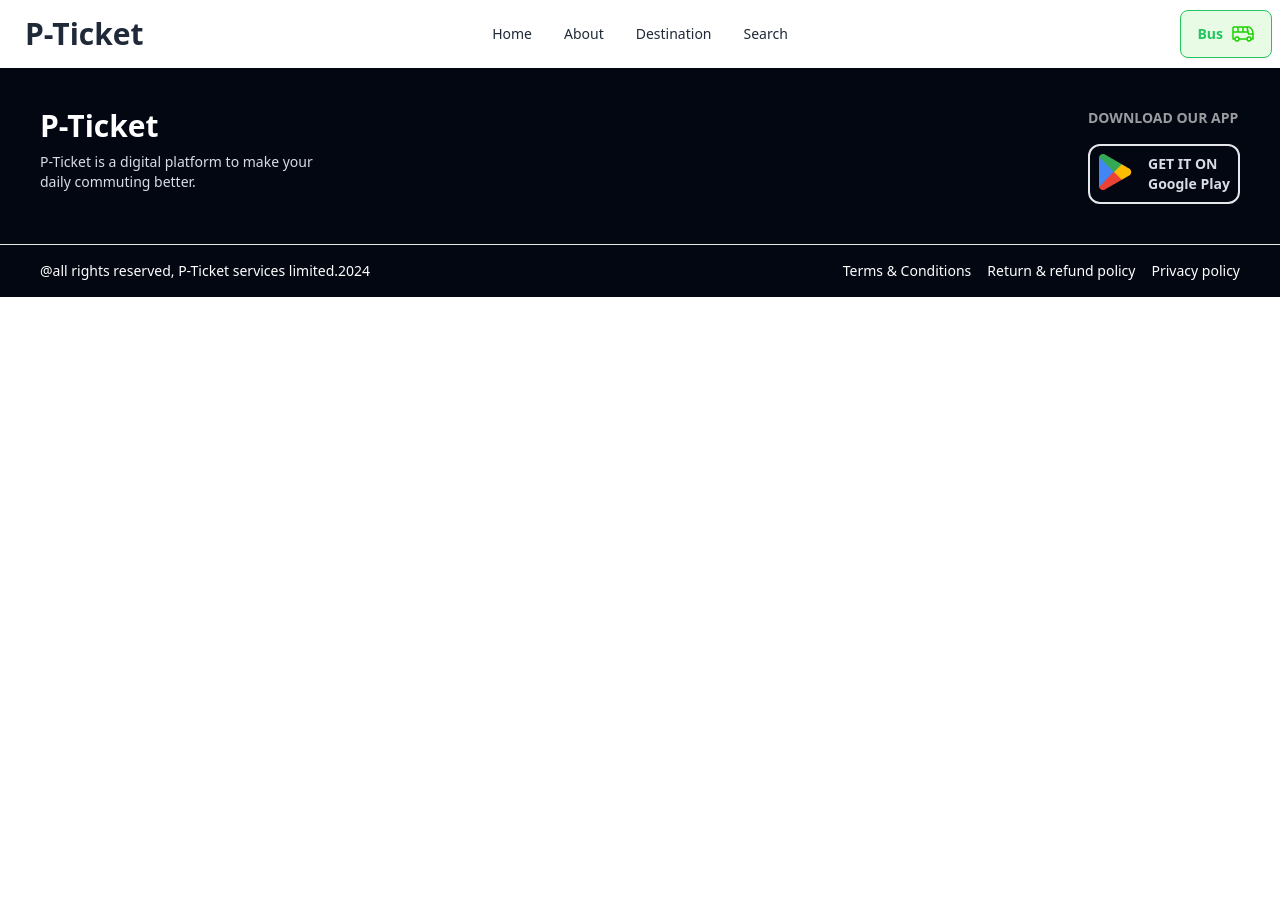
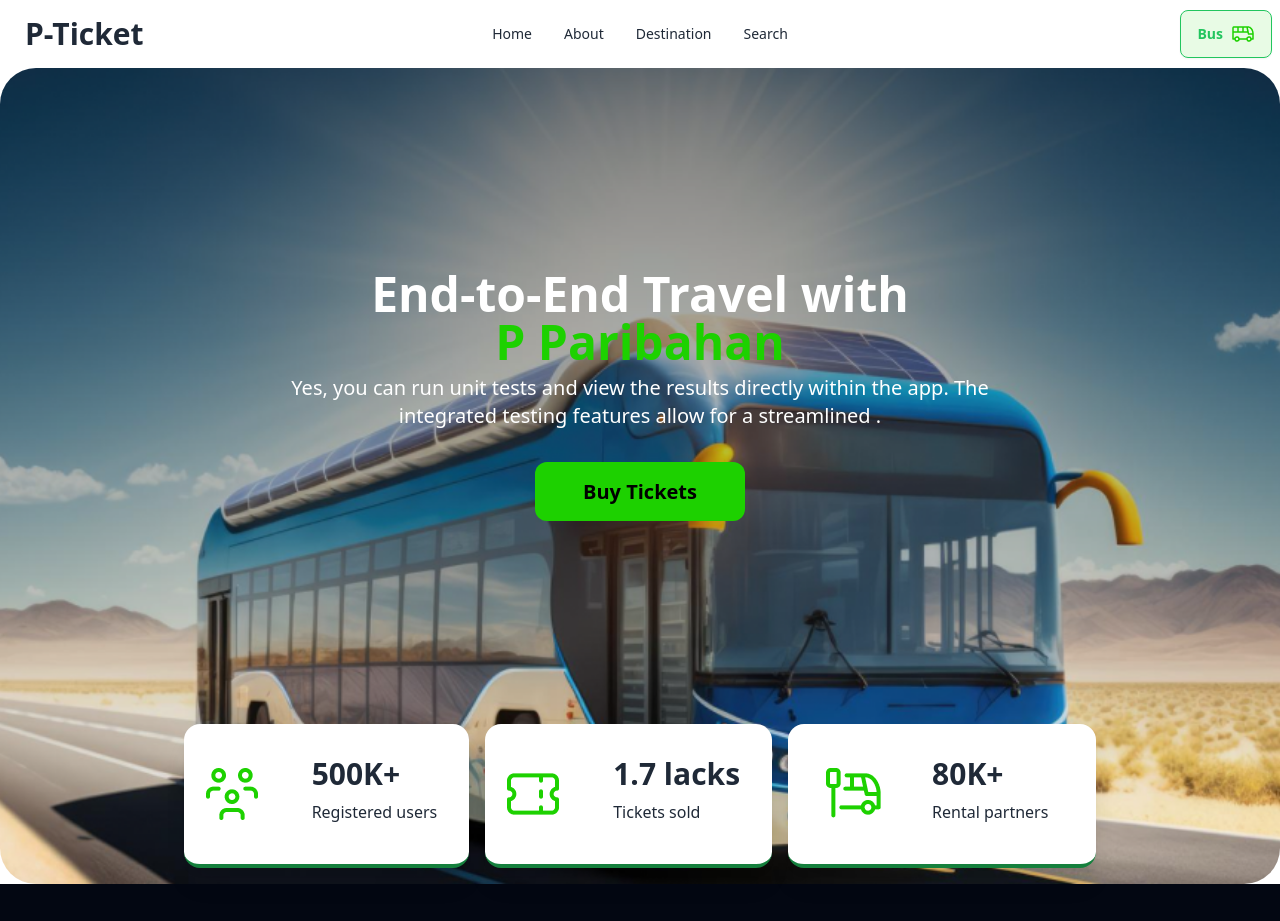
Before and after one commit to Sangma83/E-ticketing-website, a plain HTML site: page index.html in a window 1280 px wide. Shown: the top 921 px of the page. Before the commit the page ends 800 px from the top, so only its background shows below. Drawn offline with nearby package versions, Linux system fonts and the light colour scheme.

Commit message:
banner section added

```diff
--- a/index.html
+++ b/index.html
@@ -24,6 +24,7 @@
   <title>P-Ticket- An Interactive Website</title>
 </head>
 <body>
+    <!-- header part start  -->
     <header>
       <!-- navbar section  -->
       <div class="navbar bg-base-100 container mx-auto">
@@ -61,7 +62,53 @@
         </div>
       </div>
     </header>
-    <main></main>
+
+    <!-- main part start  -->
+    <main>
+     <!-- banner part start  -->
+     <section class="container mx-auto rounded-[36px] w-full bg-cover bg-center"
+     style="background-image: url('images/banner.png');">
+     <div class="h-[80vh] flex items-center">
+       <div class="container mx-auto text-center text-white">
+         <h1 class="text-5xl font-extrabold mb-2">End-to-End Travel with<br><span class="text-[#1DD100]">P Paribahan</span></h1>
+         <p class="text-xl mb-12 mx-auto">Yes, you can run unit tests and view the results directly within the app. The <br>
+            integrated testing features allow for a streamlined .</p>
+         <a href="#transport" class="bg-[#1DD100] text-black font-bold text-xl py-4 px-12 rounded-xl hover:bg-indigo-300">Buy Tickets</a>
+       </div>
+     </div>
+     <div class="flex justify-center gap-4 py-4">
+       <div class="card card-side bg-base-100 shadow-xl border-b-green-700 border-b-4">
+         <figure class="px-4"><img src="images/people.png" alt="Movie" /></figure>
+         <div class="card-body">
+           <h2 class="card-title font-extrabold text-3xl">500K+</h2>
+           <p>Registered users</p>
+           <div class="card-actions justify-end">
+           </div>
+         </div>
+       </div>
+       <div class="card card-side bg-base-100 shadow-xl border-b-green-700 border-b-4">
+         <figure class="px-4"><img src="images/ticket-cupon.png" alt="Movie" /></figure>
+         <div class="card-body">
+           <h2 class="card-title font-extrabold text-3xl">1.7 lacks</h2>
+           <p>Tickets sold</p>
+           <div class="card-actions justify-end">
+           </div>
+         </div>
+       </div>
+       <div class="card card-side bg-base-100 shadow-xl px-4 border-b-green-700 border-b-4">
+         <figure class="px-4"><img src="images/stoppage.png" alt="Movie" /></figure>
+         <div class="card-body">
+           <h2 class="card-title font-extrabold text-3xl">80K+</h2>
+           <p>Rental partners</p>
+           <div class="card-actions justify-end">
+           </div>
+         </div>
+       </div>
+
+     </div>
+   </section>
+   <!-- banner section end -->
+    </main>
 
 
     <!-- footer section start  -->
```
